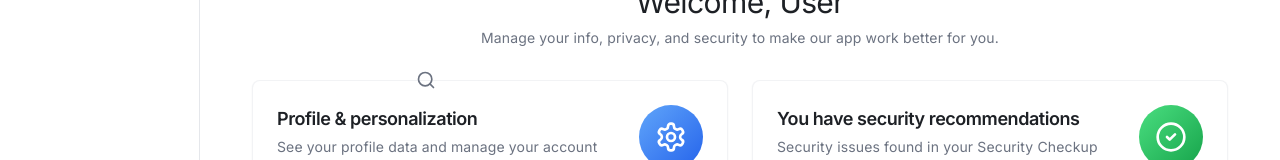
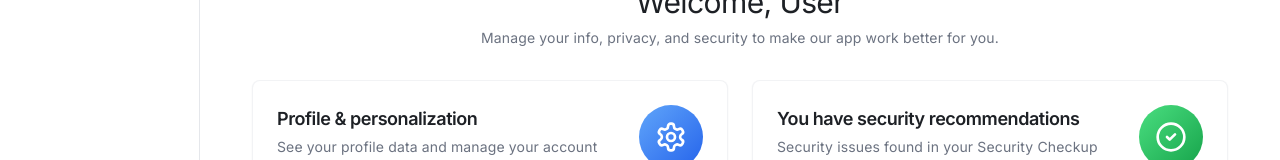
Before and after one commit to connectappmaster-in/appmaster-02, a React (Vite) app: page /profile in a window 1280 px wide. Shown: the part 216-376 px from the top of the page. Built offline with nearby package versions, Linux system fonts and the light colour scheme; the HTML template or start-up script is replaced by a standard one.

Commit message:
Visual edit in Lovable
Edited UI in Lovable

```diff
--- a/src/pages/Profile.tsx
+++ b/src/pages/Profile.tsx
@@ -13,7 +13,7 @@ import { useToast } from "@/hooks/use-toast";
 import { ProfileSidebar } from "@/components/Profile/ProfileSidebar";
 import { ProfileCard } from "@/components/Profile/ProfileCard";
 import Navbar from "@/components/Navbar";
-import { Loader2, Mail, Shield, Lock, Search, Key, Smartphone, Activity, Eye, Settings, AlertCircle, CheckCircle2 } from "lucide-react";
+import { Loader2, Mail, Shield, Lock, Key, Smartphone, Activity, Eye, Settings, AlertCircle, CheckCircle2 } from "lucide-react";
 const Profile = () => {
   const {
     user,
@@ -264,7 +264,7 @@ const Profile = () => {
           {/* Search Bar */}
           <div className="max-w-2xl mx-auto">
             <div className="relative">
-              <Search className="absolute left-3 top-1/2 -translate-y-1/2 h-5 w-5 text-muted-foreground" />
+
 
             </div>
           </div>
```
